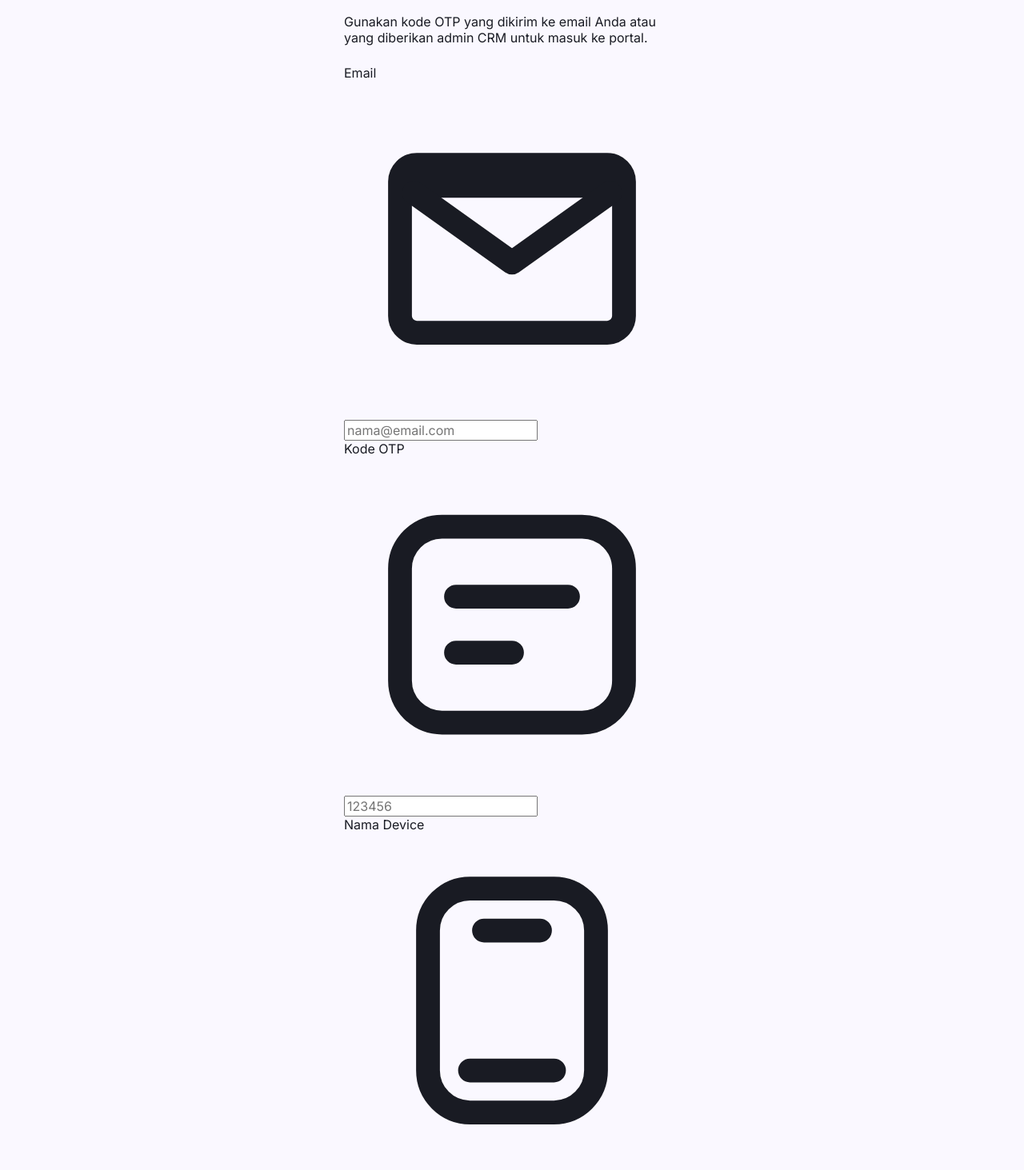
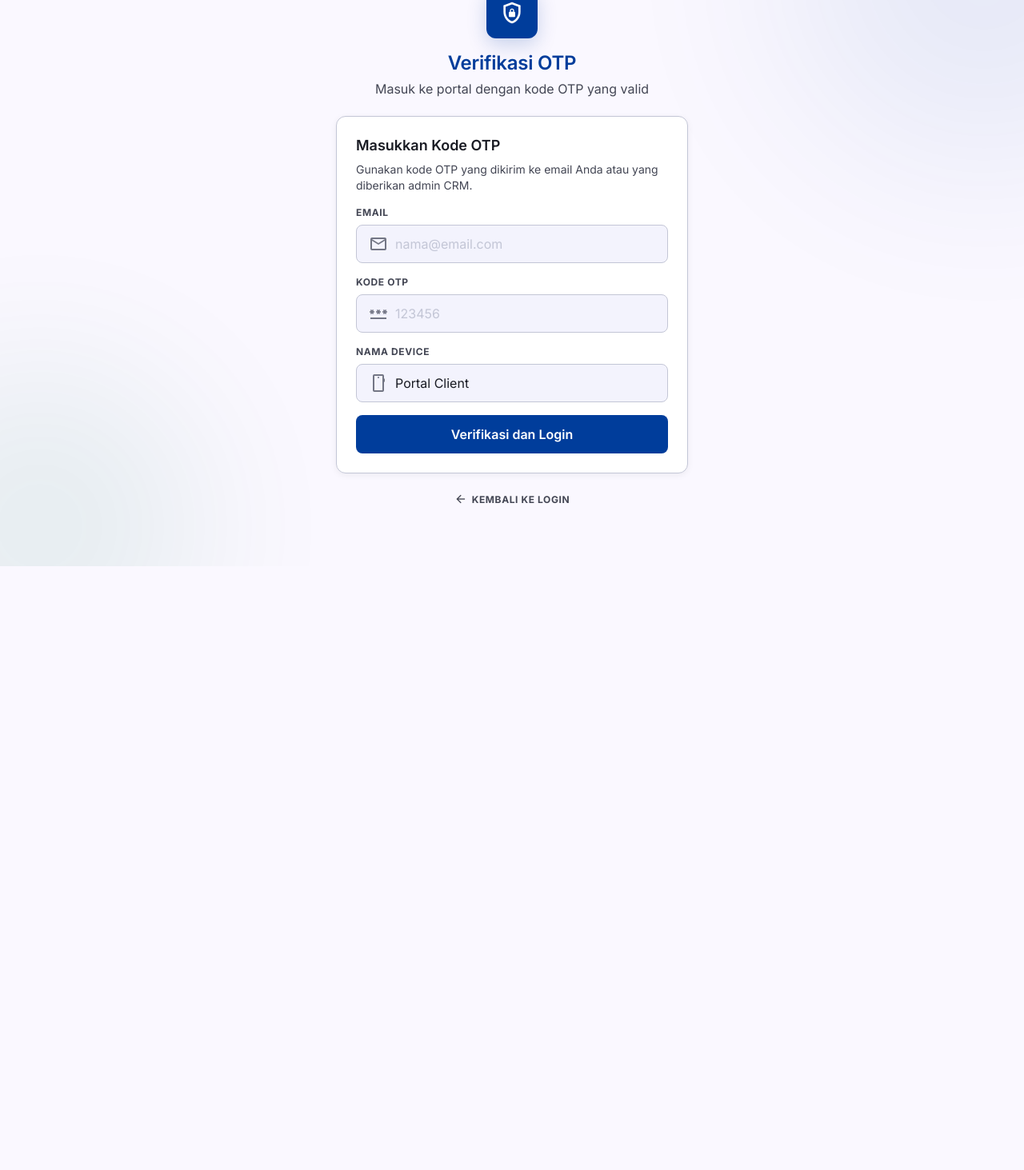
Before and after one commit to jharrvis/client-portal-bmp, a Next.js app: page /verify-otp in a window 1280 px wide. Shown: the part 92-1555 px from the top of the page at 80% size. After the commit the page ends 800 px from the top, so only its background shows below. Built offline with nearby package versions, Linux system fonts and the light colour scheme.

Commit message:
Fix auth layouts and admin OTP verify flow

```diff
--- a/app/verify-otp/page.tsx
+++ b/app/verify-otp/page.tsx
@@ -1,99 +1,72 @@
 export default async function VerifyOtpPage({
   searchParams,
 }: {
-  searchParams: Promise<{ email?: string; message?: string; error?: string }>;
+  searchParams: Promise<{ email?: string; message?: string; error?: string; lock_email?: string }>;
 }) {
   const params = await searchParams;
+  const emailValue = params.email ? decodeURIComponent(params.email) : "";
+  const lockEmail = params.lock_email === "1";
 
   return (
-    <div className="app-root">
-      <div className="phone-frame">
-        <div className="screen auth-screen">
-          <div className="auth-body" style={{ gridTemplateColumns: "1fr", maxWidth: 420, margin: "0 auto" }}>
-            <section className="card card-strong section-pad">
-              <div className="auth-logo-block">
-                <div className="auth-logo-icon">B</div>
-                <div>
-                  <p className="brand-eyebrow" style={{ margin: 0 }}>
-                    Verifikasi OTP
-                  </p>
-                  <h1 className="auth-heading">Masukkan kode</h1>
+    <div className="ds-auth-root">
+      <div className="ds-auth-bg-blob-1" />
+      <div className="ds-auth-bg-blob-2" />
+
+      <div className="ds-auth-container">
+        <div className="ds-auth-brand">
+          <div className="ds-auth-logo">
+            <span className="material-symbols-outlined">shield_lock</span>
           </div>
+          <h1 className="ds-auth-title">Verifikasi OTP</h1>
+          <p className="ds-auth-subtitle">Masuk ke portal dengan kode OTP yang valid</p>
         </div>
 
-              <p className="auth-subcopy" style={{ marginTop: 8 }}>
-                Gunakan kode OTP yang dikirim ke email Anda atau yang diberikan admin CRM untuk masuk ke portal.
+        <section className="ds-auth-card">
+          <form action="/api/auth/verify-otp" method="POST" className="ds-auth-form">
+            <div>
+              <h2 className="ds-title-sm" style={{ margin: 0 }}>
+                Masukkan Kode OTP
+              </h2>
+              <p className="ds-body-sm ds-text-muted" style={{ margin: "8px 0 0" }}>
+                Gunakan kode OTP yang dikirim ke email Anda atau yang diberikan admin CRM.
               </p>
+            </div>
 
             {params.message ? (
-                <div className="alert alert-success" style={{ marginTop: 18 }}>
-                  {decodeURIComponent(params.message)}
-                </div>
+              <div className="ds-alert ds-alert-success">{decodeURIComponent(params.message)}</div>
             ) : null}
 
             {params.error ? (
-                <div className="alert alert-error" style={{ marginTop: 18 }}>
-                  {decodeURIComponent(params.error)}
-                </div>
+              <div className="ds-alert ds-alert-error">{decodeURIComponent(params.error)}</div>
             ) : null}
 
-              <form action="/api/auth/verify-otp" method="POST" style={{ marginTop: 24 }}>
-                <div className="stack">
-                  <div className="field-group">
-                    <label className="field-label">Email</label>
-                    <div className="input-wrap">
-                      <svg className="input-icon" viewBox="0 0 24 24" aria-hidden="true">
-                        <path
-                          d="M4 7.5h16M5.2 6h13.6A1.2 1.2 0 0 1 20 7.2v9.6a1.2 1.2 0 0 1-1.2 1.2H5.2A1.2 1.2 0 0 1 4 16.8V7.2A1.2 1.2 0 0 1 5.2 6Z"
-                          fill="none"
-                          stroke="currentColor"
-                          strokeWidth="1.7"
-                          strokeLinecap="round"
-                          strokeLinejoin="round"
-                        />
-                        <path
-                          d="m5 8 7 5 7-5"
-                          fill="none"
-                          stroke="currentColor"
-                          strokeWidth="1.7"
-                          strokeLinecap="round"
-                          strokeLinejoin="round"
-                        />
-                      </svg>
+            <div className="ds-field-group">
+              <label className="ds-field-label">Email</label>
+              <div className="ds-input-wrap">
+                <span className="material-symbols-outlined ds-input-icon">mail</span>
                 <input
-                        className="input with-icon"
+                  className="ds-input with-icon"
                   type="email"
                   name="email"
-                        defaultValue={params.email ?? ""}
+                  defaultValue={emailValue}
                   placeholder="nama@email.com"
                   required
+                  readOnly={lockEmail}
                 />
               </div>
+              {lockEmail ? (
+                <p className="ds-body-sm ds-text-muted" style={{ margin: "6px 0 0" }}>
+                  Email dikunci karena halaman ini dibuka dari link verifikasi admin.
+                </p>
+              ) : null}
             </div>
-                  <div className="field-group">
-                    <label className="field-label">Kode OTP</label>
-                    <div className="input-wrap">
-                      <svg className="input-icon" viewBox="0 0 24 24" aria-hidden="true">
-                        <rect
-                          x="4"
-                          y="5"
-                          width="16"
-                          height="14"
-                          rx="3"
-                          fill="none"
-                          stroke="currentColor"
-                          strokeWidth="1.7"
-                        />
-                        <path
-                          d="M8 10h8M8 14h4"
-                          fill="none"
-                          stroke="currentColor"
-                          strokeWidth="1.7"
-                          strokeLinecap="round"
-                        />
-                      </svg>
+
+            <div className="ds-field-group">
+              <label className="ds-field-label">Kode OTP</label>
+              <div className="ds-input-wrap">
+                <span className="material-symbols-outlined ds-input-icon">password</span>
                 <input
-                        className="input with-icon"
+                  className="ds-input with-icon"
                   type="text"
                   name="otp"
                   placeholder="123456"
@@ -101,30 +74,13 @@ export default async function VerifyOtpPage({
                 />
               </div>
             </div>
-                  <div className="field-group">
-                    <label className="field-label">Nama Device</label>
-                    <div className="input-wrap">
-                      <svg className="input-icon" viewBox="0 0 24 24" aria-hidden="true">
-                        <rect
-                          x="6"
-                          y="4"
-                          width="12"
-                          height="16"
-                          rx="3"
-                          fill="none"
-                          stroke="currentColor"
-                          strokeWidth="1.7"
-                        />
-                        <path
-                          d="M10 7h4M9 17h6"
-                          fill="none"
-                          stroke="currentColor"
-                          strokeWidth="1.7"
-                          strokeLinecap="round"
-                        />
-                      </svg>
+
+            <div className="ds-field-group">
+              <label className="ds-field-label">Nama Device</label>
+              <div className="ds-input-wrap">
+                <span className="material-symbols-outlined ds-input-icon">smartphone</span>
                 <input
-                        className="input with-icon"
+                  className="ds-input with-icon"
                   type="text"
                   name="device_name"
                   defaultValue="Portal Client"
@@ -132,12 +88,19 @@ export default async function VerifyOtpPage({
                 />
               </div>
             </div>
-                </div>
-                <button className="button button-primary" type="submit" style={{ marginTop: 18 }}>
+
+            <button className="ds-btn ds-btn-primary" type="submit">
               Verifikasi dan Login
             </button>
           </form>
         </section>
+
+        <div className="ds-auth-footer">
+          <div className="ds-auth-links">
+            <a href="/login" className="ds-auth-link">
+              <span className="material-symbols-outlined">arrow_back</span>
+              <span>Kembali ke Login</span>
+            </a>
           </div>
         </div>
       </div>
```
Also changed, not shown: app/login/page.tsx (+39 -52 lines). Lines whose indentation alone changed are shown as unchanged.
